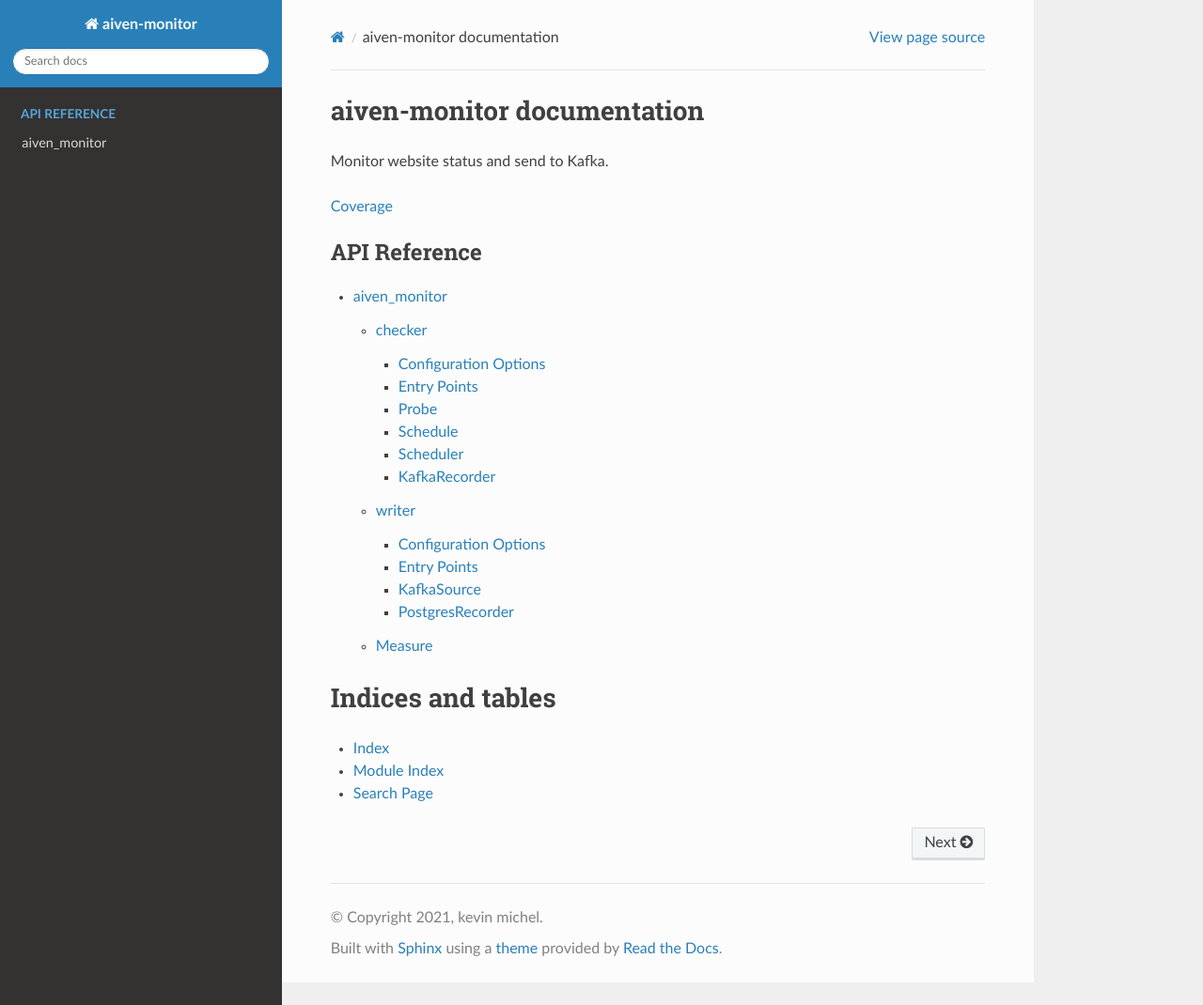
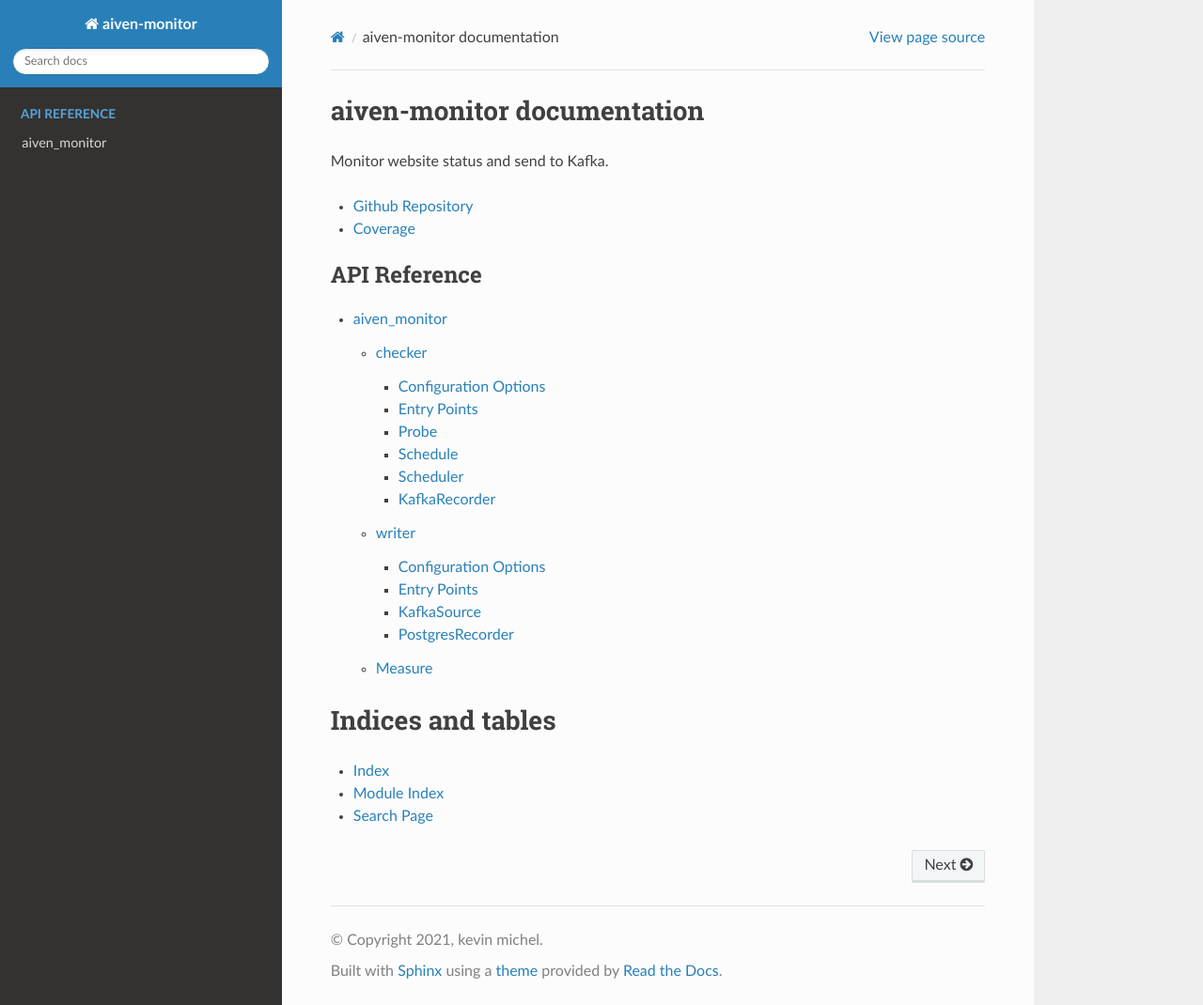
Before and after one commit to kmichel/aiven-monitor, a Sphinx documentation site: the page built from docs/index.rst, in a window 1280 px wide and 1070 px high. Shown: the whole window at 94% size. Built offline with Sphinx 7.4.7 and the Read the Docs theme 2.0.0, drawn with Linux system fonts in a browser that asks for light colours.

Commit message:
Add cross-links between docs and repo

```diff
--- a/docs/index.rst
+++ b/docs/index.rst
@@ -3,7 +3,8 @@
 
 Monitor website status and send to Kafka.
 
-`Coverage <./coverage/>`__
+- `Github Repository <https://github.com/kmichel/aiven-monitor/>`__
+- `Coverage <./coverage/>`__
 
 .. toctree::
     :caption: API Reference
```
Also changed, not shown: README.md (+3 -0 lines).
